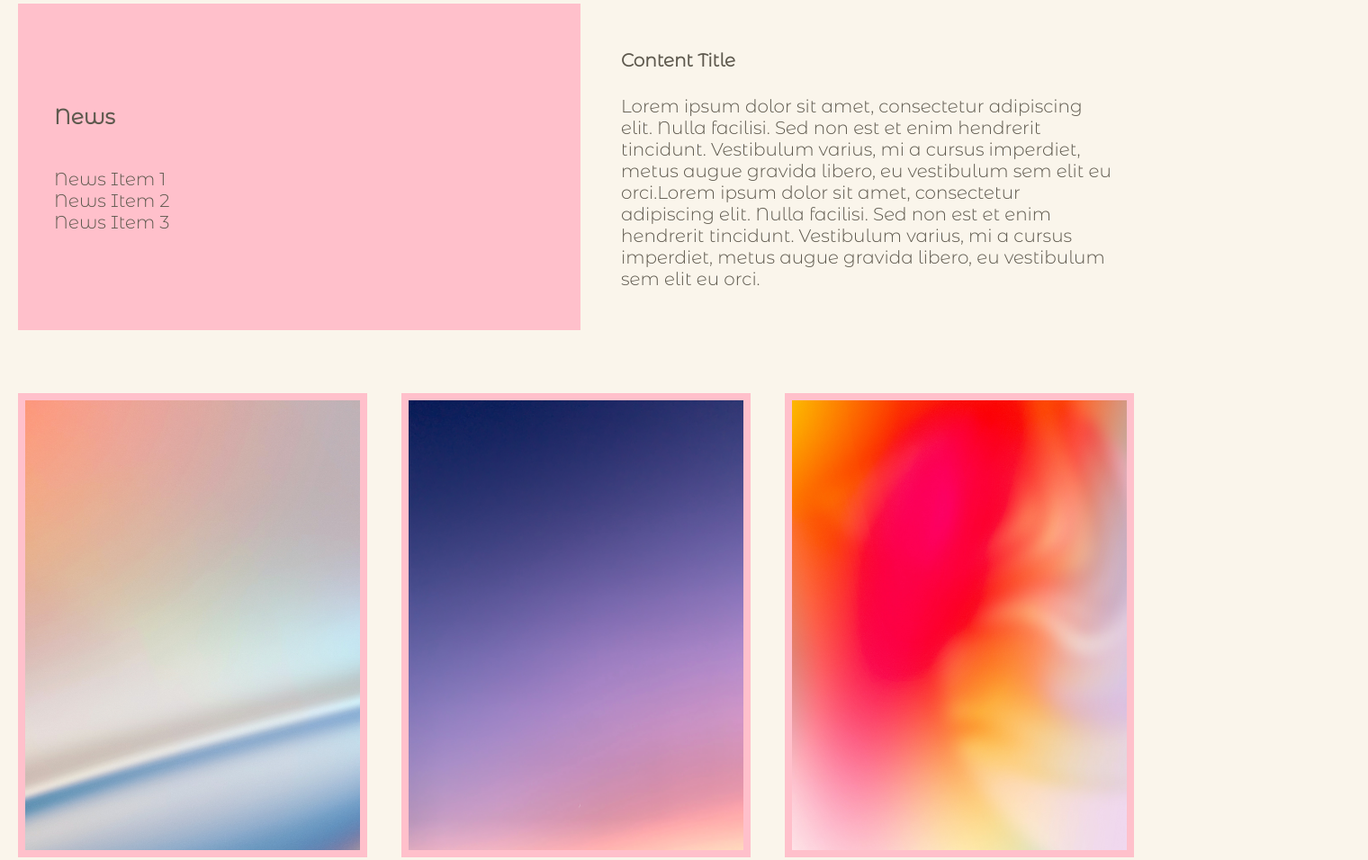
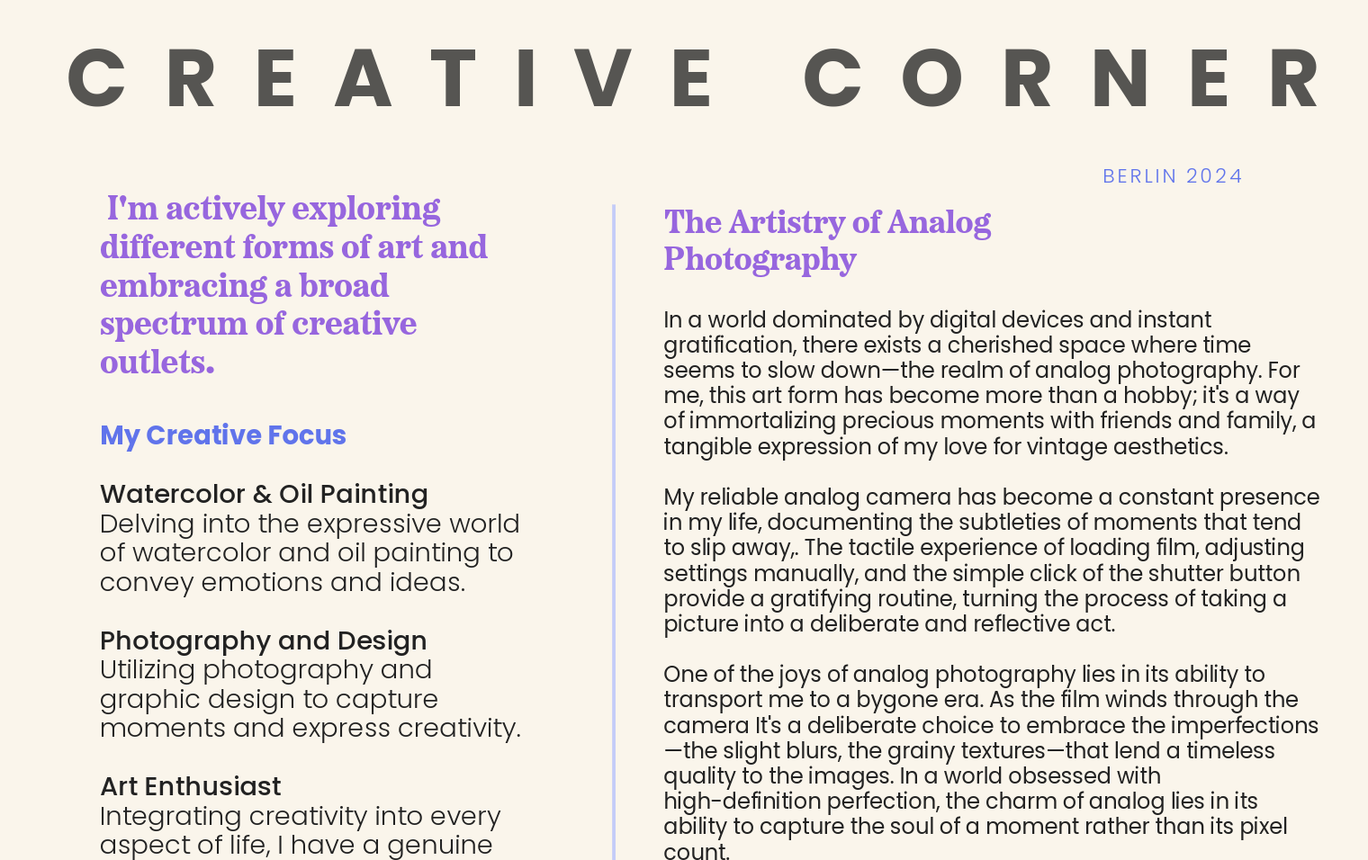
Before and after one commit to illuminats/natalia, a plain HTML site: page index.html in a window 1280 px wide. Shown: the part 786-1742 px from the top of the page at 90% size, 1520 px wide, since content can reach past the window. Drawn offline with Linux system fonts and the light colour scheme; a web font is replaced by a local one.

Commit message:
Updated contents

```diff
--- a/index.html
+++ b/index.html
@@ -7,6 +7,7 @@
     <meta name="viewport" content="width=device-width, initial-scale=1.0">
     <link rel="stylesheet" href="styles.css">
     <!-- Paste the Google Fonts link tag here -->
+    <link rel="stylesheet" href="https://use.typekit.net/cge5yim.css">
     <link href="https://fonts.googleapis.com/css2?family=Montserrat+Alternates:wght@300&display=swap" rel="stylesheet">
     <title> Pagina da Natalia </title>
 </head>
@@ -33,31 +34,24 @@
                         </div>
                     </section>
                </div>
+
         <section class="news-section">
-            <div class="news-block">
-                <h3>News</h3>
-                <ul class="news-list">
-                    <li>News Item 1</li>
-                    <li>News Item 2</li>
-                    <li>News Item 3</li>
-                </ul>
+                    <!-- Image link to a website -->
+            <img src="creativecorner.png" alt="illuminats">
             </div>
 
-            <div class="text-content">
-                <h4>Content Title</h4>
-                <p>Lorem ipsum dolor sit amet, consectetur adipiscing elit. Nulla facilisi. Sed non est et enim hendrerit tincidunt. Vestibulum varius, mi a cursus imperdiet, metus augue gravida libero, eu vestibulum sem elit eu orci.Lorem ipsum dolor sit amet, consectetur adipiscing elit. Nulla facilisi. Sed non est et enim hendrerit tincidunt. Vestibulum varius, mi a cursus imperdiet, metus augue gravida libero, eu vestibulum sem elit eu orci.</p>
-            </div>
         </section>
 
+
     <div class="image-paragraph">
-        <img src="gradient1.jpg" alt="gradientbluepink">
-        <img src="gradient2.jpg" alt="gradientpurplepink">
-        <img src="gradient3.jpg" alt="gradientyellowpink">
+        <img src="gradient1.png" alt="gradientbluepink">
+        <img src="gradient2.png" alt="gradientpurplepink">
+        <img src="gradient3.png" alt="gradientyellowpink">
     </div>
 
     <footer>
         <div class="footer-container">
-            <img src="banner.jpg" alt="illuminats">
+            <img src="banner.png" alt="illuminats">
         </div>
     </footer>
 
--- a/styles.css
+++ b/styles.css
@@ -1,3 +1,4 @@
+
     body {
         margin: 0;
         font-family: 'Montserrat Alternates', sans-serif;
@@ -13,6 +14,9 @@ body {
 }
 
 .welcome-container {
+    font-family: "lust-fine", serif;
+    font-weight: 100;
+    font-style: italic;
     text-align: center;
     max-width: 80%;
     margin: 0 auto;
@@ -94,29 +98,21 @@ section h2 {
 
 
 .news-section {
+    font-family: "kit-rounded", sans-serif;
+    font-weight: 400;
+    font-style: normal;
     display: flex;
     gap: 20px;
     margin-top: 20px;
 }
 
 .news-block {
-    width: 50%;
-    float: left;
-    background-color: #ffc0cb;
+    width: 100%;
     padding: 40px;
     display: flex;
-    flex-direction: column;
     justify-content: center;
 }
 
-.news-list {
-    list-style: none;
-    padding: 0;
-}
-
-.news-list li {
-    margin: 0;
-}
 
 .text-content {
     width: 50%;
@@ -133,7 +129,7 @@ section h2 {
     width: 30%;
     height: 500px;
     object-position: 100%;
-    border: 8px solid #ffc0cb;
+    border: 0px solid #644d40;
 }
 .footer-container {
     background-color: #FAF5EB;
```
Also changed, not shown: about.html (+3 -4 lines), indexcontact.html (+13 -5 lines), thank-you.html (added, +21 -0 lines), 2.png (added), 3.png (added), about.text.png (added), banner.png (added), creativecorner.png (added), gradient1.png (added), gradient2.png (added), gradient3.png (added), 3 other files. Lines whose indentation alone changed are shown as unchanged.
